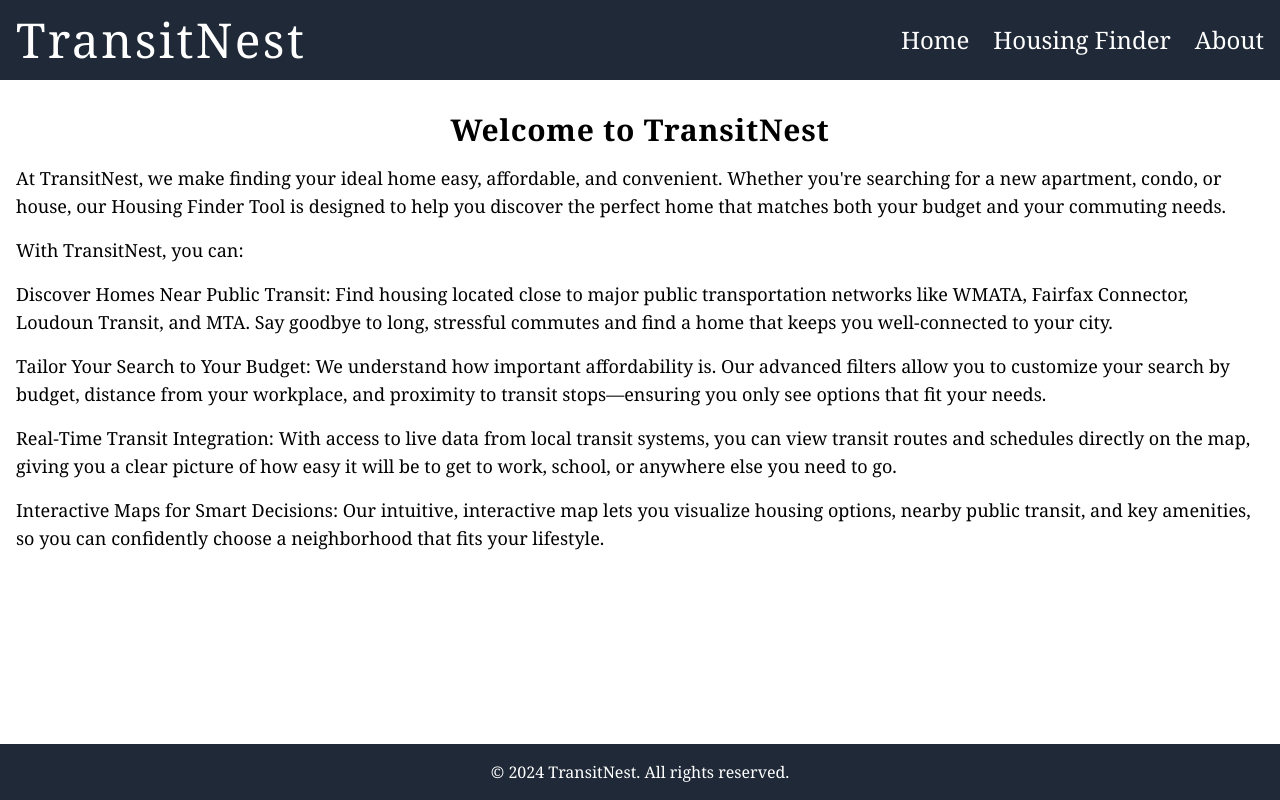
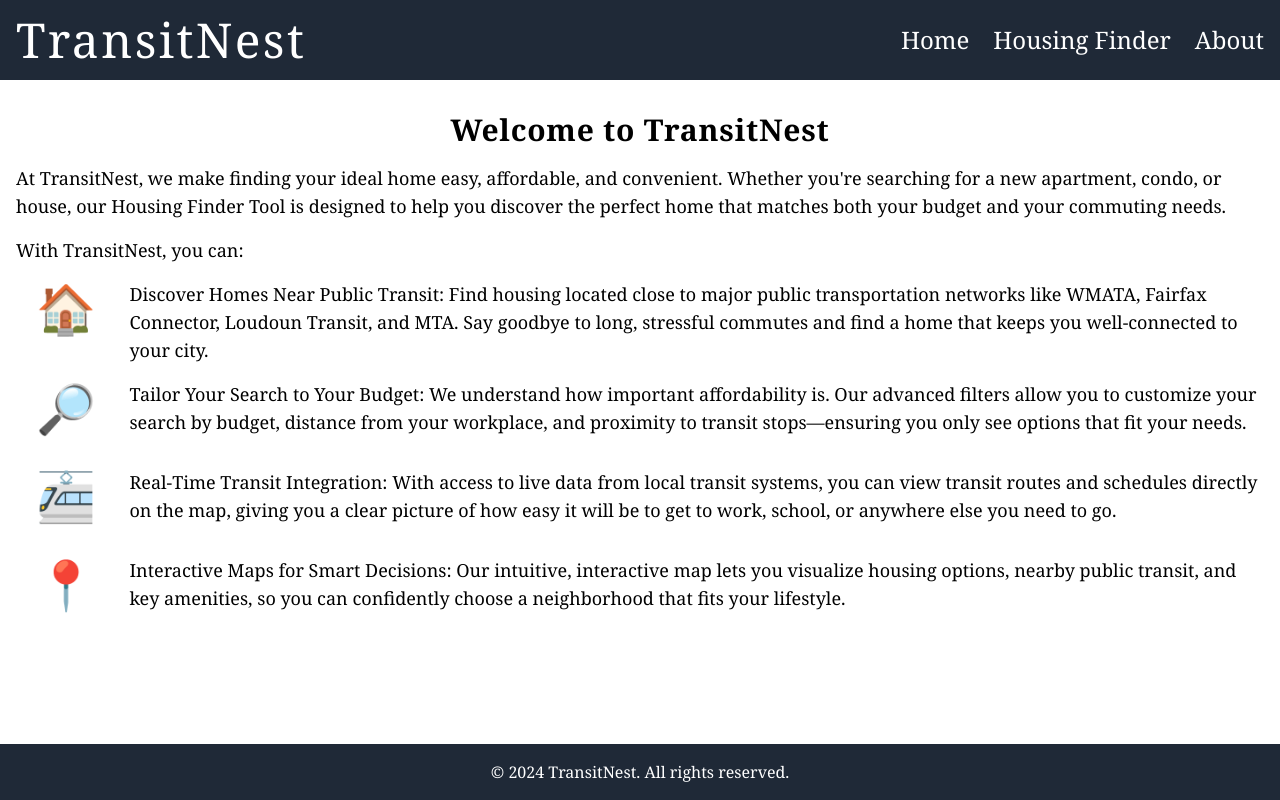
Before and after one commit to mithranm/transitnest, a React (Create React App) app in the folder housing-finder-app/: page / in a window 1280 px wide. Built offline with nearby package versions, Linux system fonts and the light colour scheme.

Commit message:
formatted about and home page

```diff
--- a/housing-finder-app/src/App.js
+++ b/housing-finder-app/src/App.js
@@ -1,29 +1,60 @@
-import React from 'react';
-import { HashRouter as Router, Route, Routes, Link } from 'react-router-dom';
-import HousingFinderApp from './components/HousingFinderApp';
+import React from "react";
+import { HashRouter as Router, Route, Routes, Link } from "react-router-dom";
+import HousingFinderApp from "./components/HousingFinderApp";
 
 // Home component
 const Home = () => (
   <div className="container mx-auto mt-8 px-4">
-    <h1 className="text-3xl font-bold text-center tracking-wide">Welcome to TransitNest</h1>
+    <h1 className="text-3xl font-bold text-center tracking-wide">
+      Welcome to TransitNest
+    </h1>
+    <div>
       <p className="mt-4 text-lg text-left">
-    At TransitNest, we make finding your ideal home easy, affordable, and convenient. Whether you're searching for a new apartment, condo, or house, our Housing Finder Tool is designed to help you discover the perfect home that matches both your budget and your commuting needs.
+        At TransitNest, we make finding your ideal home easy, affordable, and
+        convenient. Whether you're searching for a new apartment, condo, or
+        house, our Housing Finder Tool is designed to help you discover the
+        perfect home that matches both your budget and your commuting needs.
       </p>
-    <p className="mt-4 text-left text-lg">
-      With TransitNest, you can:
+    </div>
+    <div>
+      <p className="mt-4 text-left text-lg">With TransitNest, you can:</p>
+    </div>
+    <div className="grid grid-cols-11">
+      <p className="text-5xl p-5">🏠</p>
+      <p className="mt-4 text-left text-lg col-span-10">
+        Discover Homes Near Public Transit: Find housing located close to major
+        public transportation networks like WMATA, Fairfax Connector, Loudoun
+        Transit, and MTA. Say goodbye to long, stressful commutes and find a
+        home that keeps you well-connected to your city.
       </p>
-    <p className="mt-4 text-left text-lg">
-    Discover Homes Near Public Transit: Find housing located close to major public transportation networks like WMATA, Fairfax Connector, Loudoun Transit, and MTA. Say goodbye to long, stressful commutes and find a home that keeps you well-connected to your city.
+    </div>
+    <div className="grid grid-cols-11">
+      <p className="text-5xl p-5">🔎</p>
+      <p className="mt-4 text-left text-lg col-span-10">
+        Tailor Your Search to Your Budget: We understand how important
+        affordability is. Our advanced filters allow you to customize your
+        search by budget, distance from your workplace, and proximity to transit
+        stops—ensuring you only see options that fit your needs.
       </p>
-    <p className="mt-4 text-left text-lg">
-    Tailor Your Search to Your Budget: We understand how important affordability is. Our advanced filters allow you to customize your search by budget, distance from your workplace, and proximity to transit stops—ensuring you only see options that fit your needs.
+    </div>
+    <div className="grid grid-cols-11">
+      <p className="text-5xl p-5">🚈</p>
+      <p className="mt-4 text-left text-lg col-span-10">
+        Real-Time Transit Integration: With access to live data from local
+        transit systems, you can view transit routes and schedules directly on
+        the map, giving you a clear picture of how easy it will be to get to
+        work, school, or anywhere else you need to go.
       </p>
-    <p className="mt-4 text-left text-lg">
-    Real-Time Transit Integration: With access to live data from local transit systems, you can view transit routes and schedules directly on the map, giving you a clear picture of how easy it will be to get to work, school, or anywhere else you need to go.
+    </div>
+    <div className="grid grid-cols-11">
+    <p className="text-5xl p-5">📍</p>
+      <p className="mt-4 text-left text-lg col-span-10">
+        Interactive Maps for Smart Decisions: Our intuitive, interactive map
+        lets you visualize housing options, nearby public transit, and key
+        amenities, so you can confidently choose a neighborhood that fits your
+        lifestyle.
       </p>
-    <p className="mt-4 text-left text-lg">
-    Interactive Maps for Smart Decisions: Our intuitive, interactive map lets you visualize housing options, nearby public transit, and key amenities, so you can confidently choose a neighborhood that fits your lifestyle.
-    </p>
+    </div>
   </div>
 );
 
@@ -31,44 +62,87 @@ const Home = () => (
 const About = () => (
   <div className="container mx-auto mt-8 px-4">
     <h1 className="text-3xl font-bold text-center">About TransitNest</h1>
+    <p className="mt-4 text-left text-lg"></p>
+    <div>
       <p className="mt-4 text-left text-lg">
+        TransitNest is a comprehensive platform designed to help individuals and
+        families find affordable housing options near major public
+        transportation networks, such as WMATA, Fairfax Connector, Loudoun
+        Transit, and MTA. We recognize that the daily commute is an important
+        factor in choosing a place to live. Our goal is to ensure you find a
+        home that fits both your budget and commuting preferences, so you can
+        enjoy affordable living with convenient access to public transportation.
       </p>
+    </div>
+    <div>
       <p className="mt-4 text-left text-lg">
-    TransitNest is a comprehensive platform designed to help individuals and families find affordable housing options near major public transportation networks, such as WMATA, Fairfax Connector, Loudoun Transit, and MTA. We recognize that the daily commute is an important factor in choosing a place to live. Our goal is to ensure you find a home that fits both your budget and commuting preferences, so you can enjoy affordable living with convenient access to public transportation.
+        By combining advanced search filters, interactive mapping, and transit
+        data, TransitNest allows you to explore housing options in the
+        Washington D.C. metropolitan area and beyond with ease. Whether you're
+        looking for an apartment close to your office or a house in a quieter
+        suburb with excellent transit connectivity, TransitNest makes the
+        process simple and effective.
       </p>
+    </div>
+    <div>
+      <p className="mt-4 text-left text-lg">How to Use TransitNest</p>
+    </div>
+    <div>
+      <p className="mt-4 text-left text-lg">🔎 Enter Your Search Criteria 🔎</p>
+    </div>
+    <div>
       <p className="mt-4 text-left text-lg">
-    By combining advanced search filters, interactive mapping, and transit data, TransitNest allows you to explore housing options in the Washington D.C. metropolitan area and beyond with ease. Whether you're looking for an apartment close to your office or a house in a quieter suburb with excellent transit connectivity, TransitNest makes the process simple and effective.
+        Budget: Input your maximum housing budget (e.g., $2000 for rent). This
+        will help you filter out properties that exceed your financial limits,
+        so you can focus on homes you can afford.
       </p>
+    </div>
+    <div>
       <p className="mt-4 text-left text-lg">
-    How to Use TransitNest
+        Preferred Distance: Enter the maximum distance you’re willing to travel
+        from your home to your workplace or nearest transit hub. This allows the
+        platform to show properties that are within a reasonable commuting
+        distance based on your preferences.
       </p>
+    </div>
+    <div>
       <p className="mt-4 text-left text-lg">
-    1. Enter Your Search Criteria
+        Work Zip Code: Input your work location’s zip code (e.g., 20105). This
+        ensures that TransitNest focuses on housing options with easy access to
+        transit lines or routes that connect to your work location, making your
+        daily commute smoother and faster.
       </p>
+    </div>
+    <div>
+      <p className="mt-4 text-left text-lg">✅ Click "Search" ✅</p>
+    </div>
+    <div>
       <p className="mt-4 text-left text-lg">
-    Budget: Input your maximum housing budget (e.g., $2000 for rent). This will help you filter out properties that exceed your financial limits, so you can focus on homes you can afford.
+        After entering your criteria, click the Search button. TransitNest will
+        search its housing database and provide a list of available properties
+        that meet your budget, distance preferences, and proximity to your work
+        location.
       </p>
+    </div>
+    <div>
+      <p className="mt-4 text-left text-lg">🗺️ Explore the Interactive Map 🗺️</p>
+    </div>
+    <div>
       <p className="mt-4 text-left text-lg">
-    Preferred Distance: Enter the maximum distance you’re willing to travel from your home to your workplace or nearest transit hub. This allows the platform to show properties that are within a reasonable commuting distance based on your preferences.
+        Once you’ve clicked "Search," TransitNest displays housing options as
+        markers on the interactive map. You can zoom in and out to explore
+        different neighborhoods and get a better sense of the properties’
+        locations relative to public transportation routes.
       </p>
+    </div>
+    <div>
       <p className="mt-4 text-left text-lg">
-    Work Zip Code: Input your work location’s zip code (e.g., 20105). This ensures that TransitNest focuses on housing options with easy access to transit lines or routes that connect to your work location, making your daily commute smoother and faster.
+        Map View: Switch between different views, including "Map" (default) and
+        "Satellite," to get a clearer idea of the area around potential homes.
+        The map will also display nearby bus stops, metro stations, and transit
+        routes, helping you visualize your daily commute.
       </p>
-    <p className="mt-4 text-left text-lg">
-    2. Click "Search"
-    </p>
-    <p className="mt-4 text-left text-lg">
-    After entering your criteria, click the Search button. TransitNest will search its housing database and provide a list of available properties that meet your budget, distance preferences, and proximity to your work location.
-    </p>
-    <p className="mt-4 text-left text-lg">
-    3. Explore the Interactive Map
-    </p>
-    <p className="mt-4 text-left text-lg">
-    Once you’ve clicked "Search," TransitNest displays housing options as markers on the interactive map. You can zoom in and out to explore different neighborhoods and get a better sense of the properties’ locations relative to public transportation routes.
-    </p>
-    <p className="mt-4 text-left text-lg">
-    Map View: Switch between different views, including "Map" (default) and "Satellite," to get a clearer idea of the area around potential homes. The map will also display nearby bus stops, metro stations, and transit routes, helping you visualize your daily commute.
-    </p>
+    </div>
   </div>
 );
 
--- a/housing-finder-app/src/components/HousingFinderApp.js
+++ b/housing-finder-app/src/components/HousingFinderApp.js
@@ -8,7 +8,6 @@ import ChatAssistant from './ChatAssistant';
 import { Polyline } from './polyline.tsx';
 import { Loader2 } from 'lucide-react';
 import html2canvas from 'html2canvas';
-import { useRef } from 'react';
 
 
 
```
Lines whose indentation alone changed are shown as unchanged.
